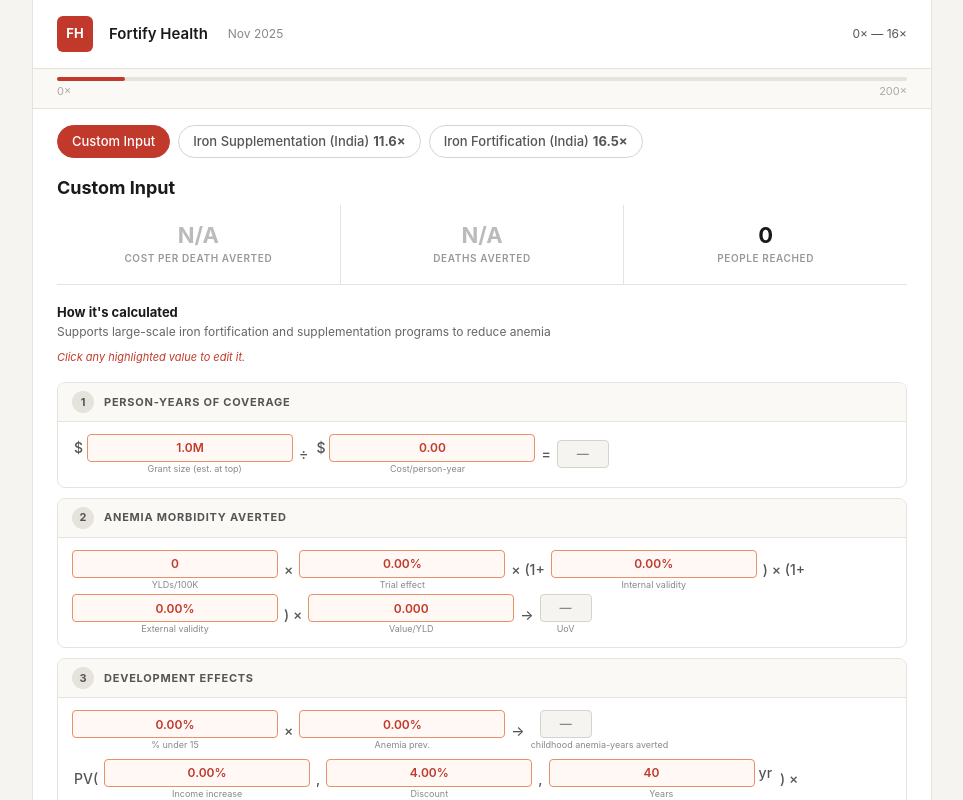
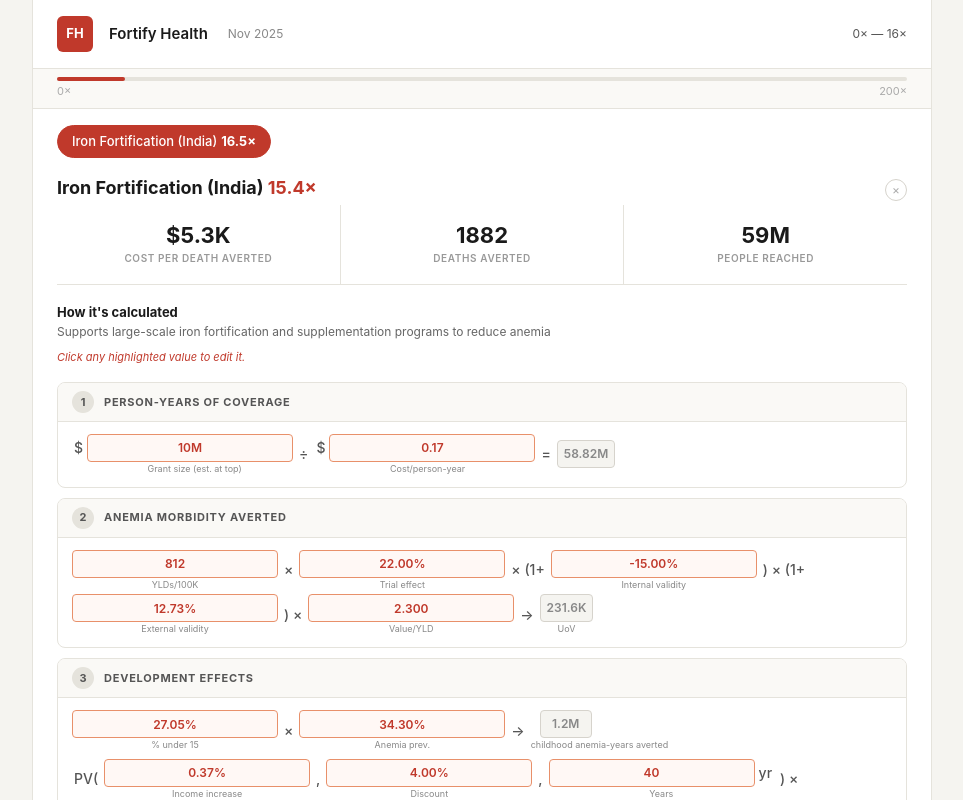
Before and after one commit to uday-fortifyhealth/cea_calculator, a React (Vite) app: page / in a window 1280 px wide. Shown: the top 800 px of the page, without its empty margins (158-1121 px from the left). Built offline with nearby package versions, Linux system fonts and the light colour scheme.

Commit message:
custom and supplementation tabs hidden temporarily

```diff
--- a/src/App.jsx
+++ b/src/App.jsx
@@ -1,17 +1,25 @@
 import { useState } from 'react'
 import TabNav from './components/TabNav'
-import CustomInput from './tabs/CustomInput'
-import IronSupplementation from './tabs/IronSupplementation'
+import CustomInput from './tabs/CustomInput'           // TEMPORARILY HIDDEN — keep import intact
+import IronSupplementation from './tabs/IronSupplementation' // TEMPORARILY HIDDEN — keep import intact
 import IronFortification from './tabs/IronFortification'
 
-const TABS = [
-  { id: 'custom',        label: 'Custom Input',                  multiple: null  },
-  { id: 'supplementation', label: 'Iron Supplementation (India)', multiple: '11.6' },
-  { id: 'fortification',   label: 'Iron Fortification (India)',   multiple: '16.5' },
+// ─── TEMPORARILY HIDDEN TABS ────────────────────────────────────────────────
+// The tabs below are hidden from the navigation UI on request.
+// To restore them, uncomment each entry in VISIBLE_TABS and re-add their
+// content renderers in the <main> block below.
+//
+// { id: 'custom',          label: 'Custom Input',                  multiple: null  },
+// { id: 'supplementation', label: 'Iron Supplementation (India)', multiple: '11.6' },
+// ────────────────────────────────────────────────────────────────────────────
+
+const VISIBLE_TABS = [
+  { id: 'fortification', label: 'Iron Fortification (India)', multiple: '16.5' },
 ]
 
 export default function App() {
-  const [activeTab, setActiveTab] = useState('custom')
+  // Default to the only visible tab
+  const [activeTab, setActiveTab] = useState('fortification')
 
   return (
     <div className="app-wrapper">
@@ -34,16 +42,16 @@
         </div>
       </div>
 
-      {/* Tab navigation */}
+      {/* Tab navigation — shows only VISIBLE_TABS */}
       <div className="px-4 pt-3">
-        <TabNav tabs={TABS} activeTab={activeTab} onSelect={setActiveTab} />
+        <TabNav tabs={VISIBLE_TABS} activeTab={activeTab} onSelect={setActiveTab} />
       </div>
 
       {/* Tab content */}
       <main className="px-4 py-3">
-        {activeTab === 'custom'           && <CustomInput />}
-        {activeTab === 'supplementation'  && <IronSupplementation />}
-        {activeTab === 'fortification'    && <IronFortification />}
+        {/* TEMPORARILY HIDDEN: {activeTab === 'custom'          && <CustomInput />}          */}
+        {/* TEMPORARILY HIDDEN: {activeTab === 'supplementation' && <IronSupplementation />}  */}
+        {activeTab === 'fortification' && <IronFortification />}
       </main>
     </div>
   )
```
